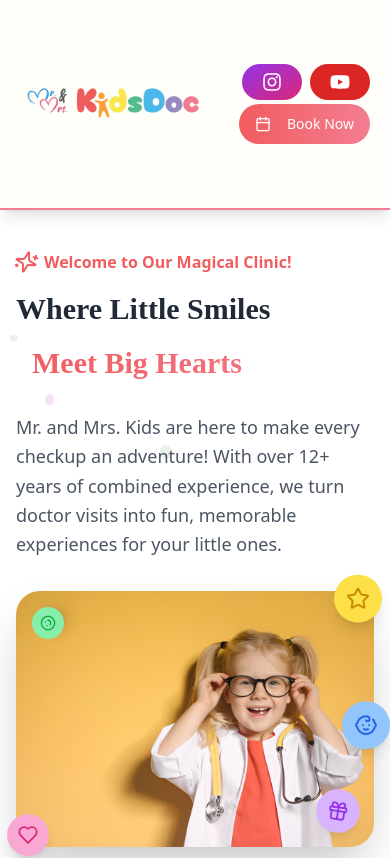
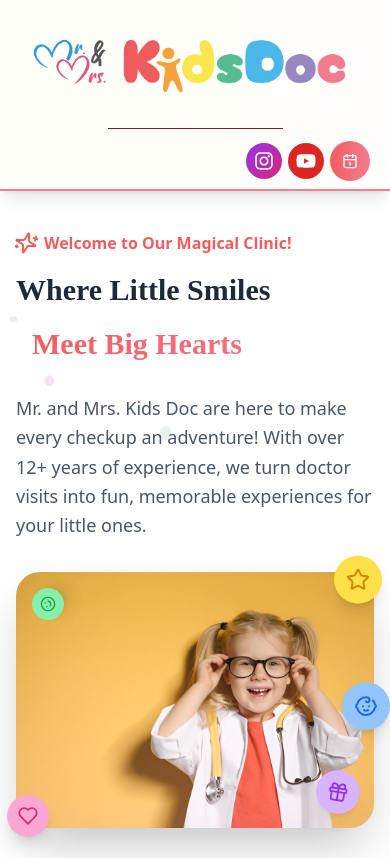
Before and after one commit to mrmrs-kidsdoc/mrmrskidsdoc, a Next.js app: page / in a window 390 px wide. Shown: the top 858 px of the page. Built offline with nearby package versions, Linux system fonts and the light colour scheme; a web font is replaced by a local one.

Commit message:
updated mobile menu and icons

```diff
--- a/app/page.tsx
+++ b/app/page.tsx
@@ -33,7 +33,9 @@ import {
   Linkedin,
   Brain,
   Hospital,
-  ChevronRight
+  ChevronRight,
+  Building,
+  Calendar1
 } from 'lucide-react';
 import Image from "next/image";
 import Link from "next/link";
@@ -42,13 +44,10 @@ import { TestimonialsSection } from "@/components/testimonials";
 import { GoogleBusinessProfile } from "@/components/google-business";
 import { motion, easeInOut, easeOut , AnimatePresence} from "framer-motion";
 import { useState, useEffect, JSX } from "react";
+
 interface ConsultationOption {
-  name: string;
+  doctor: string;
   type: string;
-  icon: JSX.Element;
-  href: string;
-  isOnline: boolean;
-  doctorIndex: number;
 }
 
 interface ConsultationModalProps {
@@ -113,39 +112,9 @@ export default function HomePage() {
   const [activeTab, setActiveTab] = useState<"clinic" | "online">("clinic");
   const [selectedDoctor, setSelectedDoctor] = useState(0);
 
-   const options: ConsultationOption[] = [
-     {
-       name: "Dr. Rishivardhan Reddy Clinic",
-       type: "In-person",
-       icon: <Home className="w-5 h-5 text-primary" />,
-       href: "#book-clinic-rishi",
-       isOnline: false,
-       doctorIndex: 0,
-     },
-     {
-       name: "Dr. Rishivardhan Reddy Online",
-       type: "Video Consultation",
-       icon: <Video className="w-5 h-5 text-primary" />,
-       href: "#book-online-rishi",
-       isOnline: true,
-       doctorIndex: 0,
-     },
-     {
-       name: "Dr. Sahithi Reddy Avula Clinic",
-       type: "In-person",
-       icon: <Home className="w-5 h-5 text-primary" />,
-       href: "#book-clinic-sahithi",
-       isOnline: false,
-       doctorIndex: 1,
-     },
-     {
-       name: "Dr. Sahithi Reddy Avula Online",
-       type: "Video Consultation",
-       icon: <Video className="w-5 h-5 text-primary" />,
-       href: "#book-online-sahithi",
-       isOnline: true,
-       doctorIndex: 1,
-     },
+   const doctors = [
+  { name: "Dr. Ridhivardhan Reddy" },
+  { name: "Dr. Sahithi Reddy" },
 ];
 
      const hospitalInfo = [
@@ -163,28 +132,45 @@ Ameerpet, Hyderabad, Telangana 500038`,
       hrefOnline:"book-online-rishi"
     },
     {
-      doctor: "Dr. Sahithi Reddy Avula",
+      doctor: "Dr. Sahithi Reddy",
       name: "Paramitha women & children's Hospital",
       address: `Main Road Madinaguda, Miyapur, Hyderabad, Telangana 500049`,
       phone: "+9109059705797",
-      onlineBooking: "https://www.connect2clinic.com/doctor/sahithi-reddy",
+      onlineBooking: "https://www.connect2clinic.com/doctor/",
       mapLink: "https://www.google.com/maps/dir//Paramitha+Hospital",
       hrefClinic:"book-clinic-sahithi",
       hrefOnline:"book-online-sahithi"
     }
   ]
 
-const handleOptionClick = (option: ConsultationOption) => {
-  setIsOpen(false);
-  // Update URL with the correct parameters
+const handleOptionClick = ({
+  doctor,
+  type,
+}: {
+  doctor: string;
+  type: "In Person" | "Video Consult";
+}) => {
+  const doctorIndex = doctor.includes("Sahithi") ? 1 : 0;
+  const tab = type === "Video Consult" ? "online" : "clinic";
+
   const url = new URL(window.location.href);
-  url.hash = '#appointment';
-  url.searchParams.set('tab', option.isOnline ? 'online' : 'clinic');
-  url.searchParams.set('doctor', option.doctorIndex.toString());
-  url.searchParams.set('scroll', 'true');
-
-  window.location.href = url.toString();
+  url.searchParams.set("doctor", doctorIndex.toString());
+  url.searchParams.set("tab", tab);
+  url.searchParams.set("scroll", "true");
+  window.history.pushState({}, "", url.toString());
+
+  setSelectedDoctor(doctorIndex);
+  setActiveTab(tab);
+  setIsOpen(false); // close the modal if needed
+
+  // Revert URL back to domain after 5 seconds
+  setTimeout(() => {
+    const cleanUrl = new URL(window.location.origin);
+    window.history.pushState({}, "", cleanUrl.toString());
+  }, 2000);
 };
+
+
   return (
     <div className="min-h-screen bg-gradient-to-br from-accent1 via-accent3 to-accent8 overflow-x-hidden font-sans">
       {/* Modal Dialog */}
@@ -228,27 +214,33 @@ const handleOptionClick = (option: ConsultationOption) => {
             initial={{ opacity: 0 }}
             animate={{ opacity: 1 }}
             transition={{ delay: 0.2 }}
-                className="space-y-3"
-              >
-                {options.map((option, index) => (
-                  <motion.div
-                    key={index}
-                    whileHover={{ scale: 1.02 }}
-                    whileTap={{ scale: 0.98 }}
-                    className="w-full flex items-center gap-4 p-4 rounded-lg border border-gray-200 hover:border-primary transition-all cursor-pointer"
+            className="space-y-4"
+          >
+            {doctors.map((doctor, i) => (
+              <motion.div
+                key={i}
                 initial={{ opacity: 0, y: 10 }}
                 animate={{ opacity: 1, y: 0 }}
-                    transition={{ delay: 0.2 + index * 0.1 }}
-                    onClick={() => handleOptionClick(option)}
-                  >
-                    <div className="bg-primary/10 p-2 rounded-full">
-                      {option.icon}
-                    </div>
-                    <div className="text-left">
-                      <p className="font-medium text-gray-800">{option.name}</p>
-                      <p className="text-sm text-gray-500">{option.type}</p>
-                    </div>
-                    <ChevronRight className="ml-auto h-5 w-5 text-gray-400" />
+                transition={{ delay: 0.2 + i * 0.1 }}
+                className="border border-gray-200 p-4 rounded-lg space-y-3"
+              >
+                <p className="font-semibold text-gray-800 text-lg">{doctor.name}</p>
+                <div className="flex gap-4">
+                  <button
+                    onClick={() => handleOptionClick({ doctor: doctor.name, type: "In Person" })}
+                    className="flex items-center gap-2 px-3 py-2 rounded-full border border-gray-300 hover:border-primary hover:bg-primary/10 transition text-sm"
+                  >
+                    <Building className="h-4 w-4" />
+                    In Person
+                  </button>
+                  <button
+                    onClick={() => handleOptionClick({ doctor: doctor.name, type: "Video Consult" })}
+                    className="flex items-center gap-2 px-3 py-2 rounded-full border border-gray-300 hover:border-primary hover:bg-primary/10 transition text-sm"
+                  >
+                    <Video className="h-4 w-4" />
+                    Video Consult
+                  </button>
+                </div>
               </motion.div>
             ))}
           </motion.div>
@@ -257,6 +249,7 @@ const handleOptionClick = (option: ConsultationOption) => {
     </motion.div>
   )}
 </AnimatePresence>
+
 
       {/* Floating Background Elements */}
       <div className="fixed inset-0 pointer-events-none z-0 overflow-hidden">
@@ -296,7 +289,84 @@ const handleOptionClick = (option: ConsultationOption) => {
       className="sticky top-0 z-40 bg-white/95 backdrop-blur-md border-b-2 border-accent2 shadow-lg"
     >
       <div className="container mx-auto px-5 sm:px-4">
-        <div className="flex items-center justify-between">
+        {/* Mobile Layout */}
+        <div className="md:hidden flex flex-col items-center py-2">
+          {/* Logo - Centered and dominant */}
+          <motion.div
+            initial={{ x: -50, opacity: 0 }}
+            animate={{ x: 0, opacity: 1 }}
+            transition={{ delay: 0.2 }}
+            className="flex-shrink-0"
+          >
+          <img
+            src="/logo.png"
+            alt="Mr. & Mrs. Kids Logo"
+            className="w-30 h-30 sm:w-32 sm:h-32 object-contain"
+            style={{
+              minWidth: '120px',   // Reduced from 192px
+              minHeight: '120px',  // Reduced from 208px
+              maxHeight: '100px'   // Reduced from 130px
+            }}
+          />
+          </motion.div>
+            <div className="w-1/2 border-t border-red-900 mb-3"></div>
+              {/* Horizontal line above icons */}
+          {/* Social Icons and Book Button - Horizontal below logo */}
+<div className="flex flex-col items-end w-full">
+
+  <div className="flex items-center space-x-1.5 justify-between">
+    {/* Social Icons */}
+    <motion.div
+      className="flex space-x-1.5 px-[-1]"
+      initial={{ opacity: 0 }}
+      animate={{ opacity: 1 }}
+      transition={{ delay: 0.3 }}
+    >
+      <motion.a
+        href="https://www.instagram.com/mr.mrs_kidsdoc/"
+        target="_blank"
+        rel="noopener noreferrer"
+        whileHover={{ scale: 1.1 }}
+        whileTap={{ scale: 0.9 }}
+        className="bg-gradient-to-br from-purple-600 to-pink-600 p-2 rounded-full flex items-center justify-center"
+      >
+        <FaInstagram className="w-5 h-5 text-white" />
+      </motion.a>
+
+      <motion.a
+        href="https://www.youtube.com/@mr.mrs_kidsdoc"
+        target="_blank"
+        rel="noopener noreferrer"
+        whileHover={{ scale: 1.1 }}
+        whileTap={{ scale: 0.9 }}
+        className="bg-red-600 p-2 rounded-full flex items-center justify-center"
+      >
+        <FaYoutube className="w-5 h-5 text-white"/>
+      </motion.a>
+    </motion.div>
+
+    {/* Appointment Button - Same size as social icons */}
+    <motion.div
+      whileHover={{ scale: 1.1 }}
+      whileTap={{ scale: 0.9 }}
+      initial={{ opacity: 0 }}
+      animate={{ opacity: 1 }}
+      transition={{ delay: 0.4 }}
+      // className="px-[-1]"
+    >
+      <Button size={"icon"}
+        onClick={() => setIsOpen(true)}
+        className="bg-gradient-to-r from-primary to-accent2 hover:from-accent4 hover:to-accent5 p-1 rounded-full flex items-center justify-center"
+      >
+        <Calendar1 className="w-1 h-1 text-white" />
+      </Button>
+    </motion.div>
+  </div>
+</div>
+        </div>
+
+        {/* Desktop Layout - Unchanged */}
+        <div className="hidden md:flex items-center justify-between">
           {/* Logo - Extra large and dominant */}
           <motion.div
             initial={{ x: -50, opacity: 0 }}
@@ -311,64 +381,17 @@ const handleOptionClick = (option: ConsultationOption) => {
               style={{
                 minWidth: '192px',
                 minHeight: '208px',
-                maxHeight: '130px' // Controls mobile height
+                maxHeight: '130px'
               }}
             />
           </motion.div>
-
-          {/* Mobile Menu - Stacked vertically */}
-          <div className="md:hidden flex flex-col items-end space-y-1 ml-2">
-            {/* Social Icons - First Line */}
-            <motion.div
-              className="flex space-x-2"
-              initial={{ opacity: 0 }}
-              animate={{ opacity: 1 }}
-              transition={{ delay: 0.3 }}
-            >
-              <motion.a
-                href="https://www.instagram.com/mr.mrs_kidsdoc/"
-                target="_blank"
-                rel="noopener noreferrer"
-                whileHover={{ scale: 1.1 }}
-                whileTap={{ scale: 0.9 }}
-                className="bg-gradient-to-br from-purple-600 to-pink-600 p-2 rounded-full flex items-center justify-center px-5"
-              >
-                <FaInstagram className="w-5 h-5 text-white" />
-              </motion.a>
-
-              <motion.a
-                href="https://www.youtube.com/@mr.mrs_kidsdoc"
-                target="_blank"
-                rel="noopener noreferrer"
-                whileHover={{ scale: 1.1 }}
-                whileTap={{ scale: 0.9 }}
-                className="bg-red-600 p-2 rounded-full flex items-center justify-center px-5"
-              >
-                <FaYoutube className="w-5 h-5 text-white"/>
-              </motion.a>
-            </motion.div>
-
-            {/* Appointment Button - Second Line */}
-            <motion.div
-              whileHover={{ scale: 1.05 }}
-              whileTap={{ scale: 0.95 }}
-              initial={{ opacity: 0 }}
-              animate={{ opacity: 1 }}
-              transition={{ delay: 0.4 }}
-            >
-                <Button onClick={()=>{setIsOpen(true)}} className="bg-gradient-to-r from-primary to-accent2 hover:from-accent4 hover:to-accent5 text-white rounded-full px-4 py-2 text-sm whitespace-nowrap">
-                  <Calendar className="w-4 h-4 mr-2" />
-                  Book Now
-                </Button>
-            </motion.div>
-          </div>
 
           {/* Desktop Menu */}
           <motion.div
             initial={{ x: 50, opacity: 0 }}
             animate={{ x: 0, opacity: 1 }}
             transition={{ delay: 0.2 }}
-            className="hidden md:flex items-center space-x-4 lg:space-x-6"
+            className="flex items-center space-x-4 lg:space-x-6"
           >
             {/* Navigation Links */}
             {["Home", "About Us", "Services"].map((item, index) => (
@@ -529,7 +552,7 @@ const handleOptionClick = (option: ConsultationOption) => {
             animate={{ opacity: 1 }}
             transition={{ delay: 0.6 }}
           >
-            Mr. and Mrs. Kids are here to make every checkup an adventure! With over {new Date().getFullYear() - 2013}+ years of combined
+            Mr. and Mrs. Kids Doc are here to make every checkup an adventure! With over {new Date().getFullYear() - 2013}+ years of
             experience, we turn doctor visits into fun, memorable experiences for your little ones.
           </motion.p>
         </motion.div>
@@ -960,7 +983,7 @@ const handleOptionClick = (option: ConsultationOption) => {
                         <Heart className="w-5 h-5 sm:w-6 sm:h-6 text-white" />
                       </motion.div>
                     </motion.div>
-              <h3 className="text-2xl sm:text-3xl font-bold text-gray-800 mb-2">Dr Sahithi Reddy Avula <br/><span className="text-yellow-500">(Mrs. Kids Doc)</span></h3>
+              <h3 className="text-2xl sm:text-3xl font-bold text-gray-800 mb-2">Dr Sahithi Reddy <br/><span className="text-yellow-500">(Mrs. Kids Doc)</span></h3>
 
                     <motion.p
                       animate={{ scale: [1, 1.05, 1] }}
@@ -1039,8 +1062,8 @@ const handleOptionClick = (option: ConsultationOption) => {
             viewport={{ once: true }}
             className="text-center mt-8 sm:mt-12"
           >
-            <div className="inline-flex flex-col sm:flex-row items-center space-y-2 sm:space-y-0 sm:space-x-4 bg-gradient-to-r from-accent1 to-accent3 rounded-full px-6 sm:px-8 py-4 shadow-lg hover:shadow-xl transition-all duration-300 transform hover:scale-105">
-  <span className="text-gray-700 font-semibold text-xl sm:text-base">Follow our adventures on Social Media</span>
+            <div className="inline-flex flex-col sm:flex-row items-center space-y-2 sm:space-y-0 sm:space-x-4 bg-gradient-to-r from-accent1 to-accent3 rounded-full px-8 sm:px-8 py-4 shadow-lg hover:shadow-xl transition-all duration-300 transform hover:scale-105">
+  <span className="text-gray-700 font-bold text-sm sm:text-base">Follow our adventures on Social Media</span>
   <motion.div
     whileHover={{ scale: 1.05 }}
     whileTap={{ scale: 0.95 }}
@@ -1307,8 +1330,7 @@ const handleOptionClick = (option: ConsultationOption) => {
           whileHover={{ scale: 1.05 }}
           whileTap={{ scale: 0.95 }}
         >
-          <a>
-          <Button
+          <Button onClick={()=>{setIsOpen(true)}}
           size="lg"
           className="bg-white text-indigo-600 hover:bg-gray-50 rounded-full px-6 sm:px-8 py-3 sm:py-4 shadow-lg hover:shadow-xl transition-all duration-300 font-medium"
           >
@@ -1316,7 +1338,6 @@ const handleOptionClick = (option: ConsultationOption) => {
           Book Appointment
           <ArrowRight className="w-5 h-5 ml-2" />
           </Button>
-          </a>
         </motion.div>
       </motion.div>
 
@@ -1685,7 +1706,7 @@ const handleOptionClick = (option: ConsultationOption) => {
           >
           {[
           {
-          icon: <FaInstagram className="w-5 h-5" />,
+          icon: <FaInstagram className="w-5 h-4" />,
           color: "bg-gradient-to-br from-purple-500 to-pink-500",
           link: "https://www.instagram.com/mr.mrs_kidsdoc/"
           },
--- a/components/appointment-form.tsx
+++ b/components/appointment-form.tsx
@@ -46,7 +46,7 @@ Ameerpet, Hyderabad, Telangana 500038`,
       hrefOnline:"book-online-rishi"
     },
     {
-      doctor: "Dr. Sahithi Reddy Avula",
+      doctor: "Dr. Sahithi Reddy",
       name: "Paramitha women & children's Hospital",
       address: `Main Road Madinaguda, Miyapur, Hyderabad, Telangana 500049`,
       phone: "+9109059705797",
```
Lines whose indentation alone changed are shown as unchanged.
